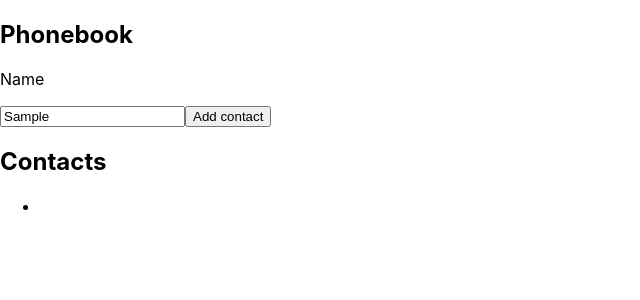
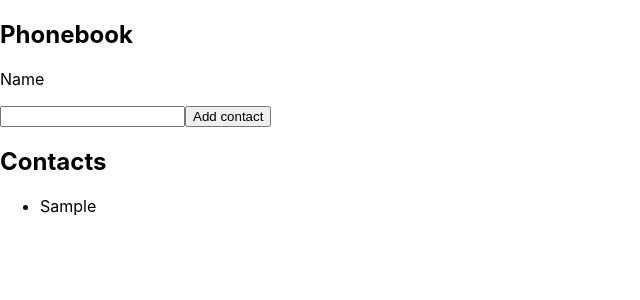
Before and after one commit to Myro4ka/goit-react-hw-07-phonebook, a React (Create React App) app: page / in a window 1280 px wide. Both pictures are taken after typing "Sample" into the empty fields and a click on the button "Add contact". Shown: the top 300 px of the page, without its empty margins (0-640 px from the left). Built offline with nearby package versions, Linux system fonts and the light colour scheme.

Commit message:
add initial functionality

```diff
--- a/src/components/App/App.jsx
+++ b/src/components/App/App.jsx
@@ -1,7 +1,8 @@
 import { Component } from 'react';
 import { Section } from 'components/Section/Section';
-import { Phonebook } from 'components/Phonebook/Phonebook';
-import { Contacts } from 'components/Contacts/Contacts';
+// import { Phonebook } from 'components/Phonebook/Phonebook';
+// import { Contacts } from 'components/Contacts/Contacts';
+import { nanoid } from 'nanoid';
 
 export class App extends Component {
   state = {
@@ -9,14 +10,39 @@
     name: '',
   };
 
+  handleAddToContacts = () => {
+    const newContact = { name: this.state.name, id: nanoid() };
+    this.setState(prev => ({
+      contacts: [...prev.contacts, newContact],
+      name: '',
+    }));
+  };
+
   render() {
     return (
       <>
         <Section title="Phonebook">
-          <Phonebook />
+          <div>
+            <p>Name</p>
+            <input
+              type="text"
+              name="name"
+              pattern="^[a-zA-Zа-яА-Я]+(([' -][a-zA-Zа-яА-Я ])?[a-zA-Zа-яА-Я]*)*$"
+              title="Name may contain only letters, apostrophe, dash and spaces. For example Adrian, Jacob Mercer, Charles de Batz de Castelmore d'Artagnan"
+              onChange={e => this.setState({ name: e.target.value })}
+              value={this.state.name}
+              required
+            />
+            <button onClick={this.handleAddToContacts}>Add contact</button>
+          </div>
         </Section>
         <Section title="Contacts">
-          <Contacts />
+          <ul>
+            {this.state.contacts.map(contact => {
+              console.log(contact.id);
+              return <li key={contact.id}>{contact.name}</li>;
+            })}
+          </ul>
         </Section>
       </>
     );
--- a/src/components/Phonebook/Phonebook.jsx
+++ b/src/components/Phonebook/Phonebook.jsx
@@ -8,8 +8,9 @@
         pattern="^[a-zA-Zа-яА-Я]+(([' -][a-zA-Zа-яА-Я ])?[a-zA-Zа-яА-Я]*)*$"
         title="Name may contain only letters, apostrophe, dash and spaces. For example Adrian, Jacob Mercer, Charles de Batz de Castelmore d'Artagnan"
         required
+        onChange={e => console.log(e.target.value)}
       />
-      <button>Add contact</button>
+      <button onClick={console.log}>Add contact</button>
     </div>
   );
 };
--- a/src/components/Section/Section.jsx
+++ b/src/components/Section/Section.jsx
@@ -1,3 +1,5 @@
+import PropTypes from 'prop-types';
+
 export const Section = ({ title, children }) => {
   return (
     <section>
@@ -6,3 +8,7 @@
     </section>
   );
 };
+
+Section.propTypes = {
+  title: PropTypes.string,
+};
```
